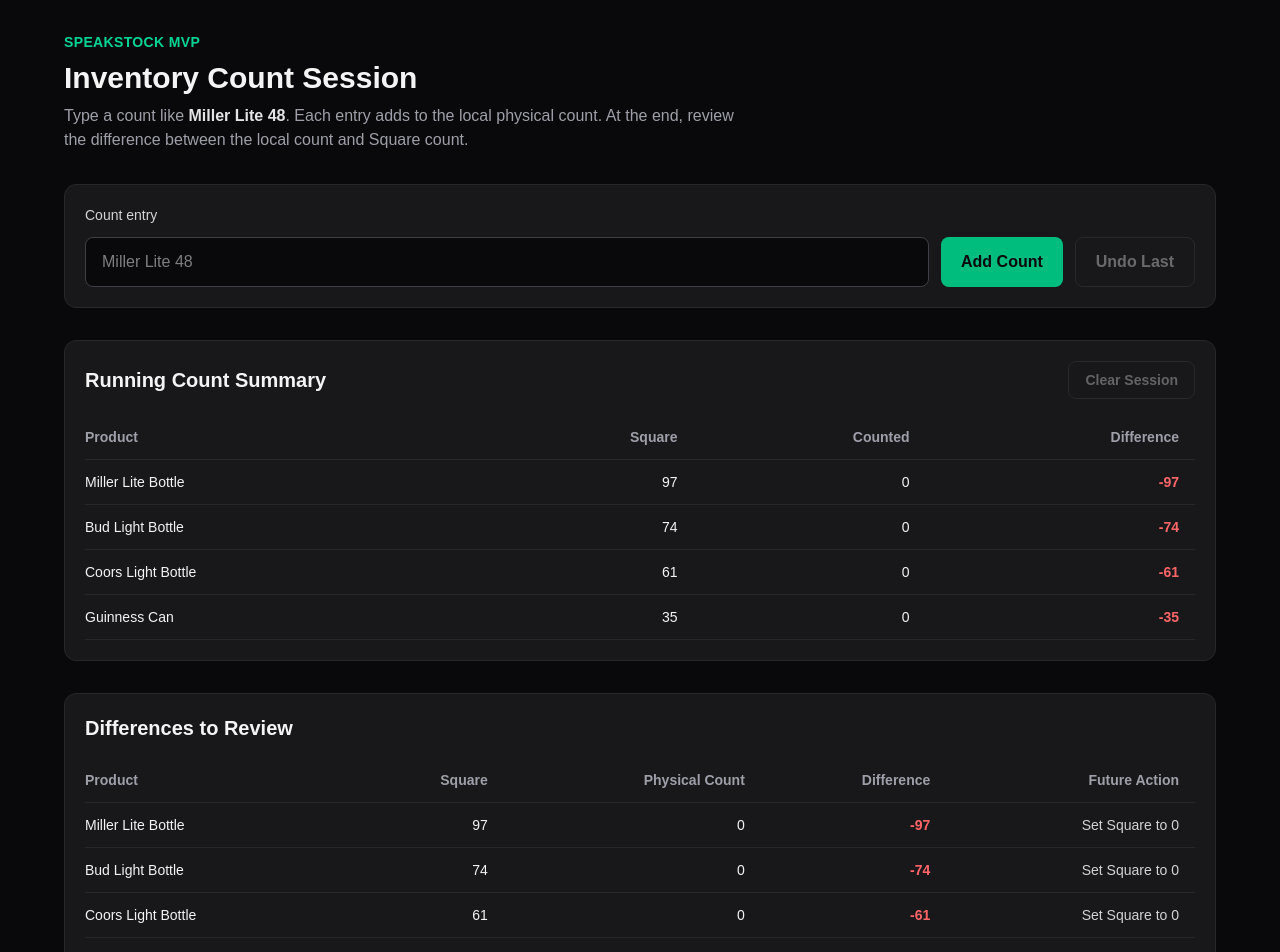
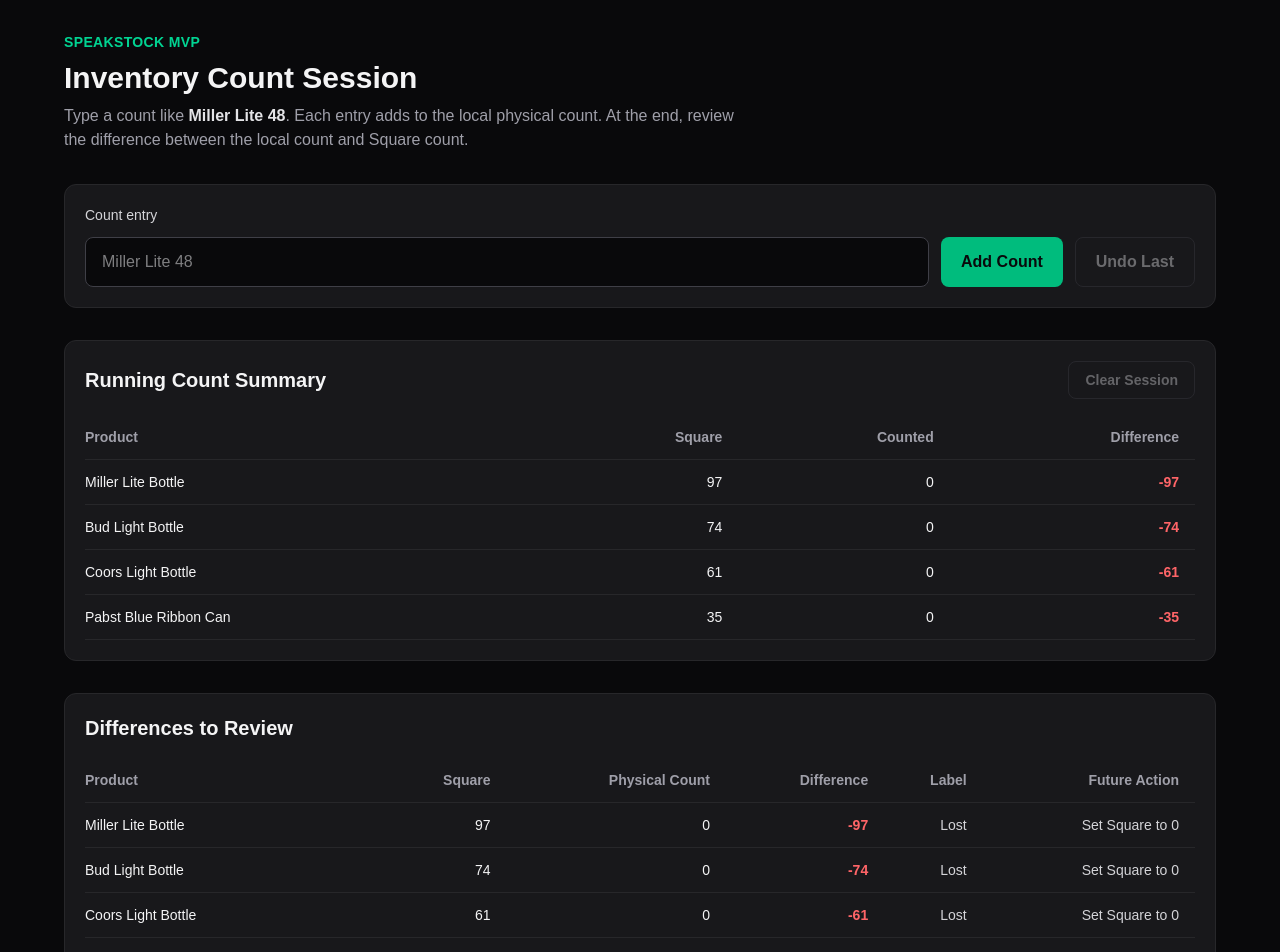
Before and after one commit to rjmcnamara22/SpeakStock, a Next.js app: page /inventory in a window 1280 px wide. Shown: the top 952 px of the page. Built offline with nearby package versions, Linux system fonts and the light colour scheme.

Commit message:
Add discrepancy labels to inventory review

```diff
--- a/app/inventory/page.tsx
+++ b/app/inventory/page.tsx
@@ -30,7 +30,7 @@
       const parsedCommand = parseCountCommand(command);
       const matchedProduct = matchProduct(
         parsedCommand.productText,
-        mockProducts
+        mockProducts,
       );
 
       const newEntry: CountEntry = {
@@ -63,6 +63,24 @@
     setError(null);
   }
 
+  function handleDeleteEntry(entryId: string) {
+    setEntries((currentEntries) =>
+      currentEntries.filter((entry) => entry.id !== entryId),
+    );
+  }
+
+  function handleResetProduct(productId: string) {
+    setEntries((currentEntries) =>
+      currentEntries.filter((entry) => entry.productId !== productId),
+    );
+  }
+
+  function getDifferenceLabel(difference: number): string {
+    if (difference < 0) return "Lost";
+    if (difference > 0) return "Received";
+    return "No correction";
+  }
+
   return (
     <main className="min-h-screen bg-zinc-950 px-6 py-8 text-zinc-100">
       <div className="mx-auto max-w-6xl space-y-8">
@@ -70,16 +88,12 @@
           <p className="text-sm font-semibold uppercase tracking-wide text-emerald-400">
             SpeakStock MVP
           </p>
-          <h1 className="mt-2 text-3xl font-bold">
-            Inventory Count Session
-          </h1>
+          <h1 className="mt-2 text-3xl font-bold">Inventory Count Session</h1>
           <p className="mt-2 max-w-2xl text-zinc-400">
             Type a count like{" "}
-            <span className="font-semibold text-zinc-200">
-              Miller Lite 48
-            </span>
-            . Each entry adds to the local physical count. At the end, review
-            the difference between the local count and Square count.
+            <span className="font-semibold text-zinc-200">Miller Lite 48</span>.
+            Each entry adds to the local physical count. At the end, review the
+            difference between the local count and Square count.
           </p>
         </section>
 
@@ -165,7 +179,9 @@
                             : "text-red-400"
                       }`}
                     >
-                      {row.difference > 0 ? `+${row.difference}` : row.difference}
+                      {row.difference > 0
+                        ? `+${row.difference}`
+                        : row.difference}
                     </td>
                   </tr>
                 ))}
@@ -191,16 +207,22 @@
                     <th className="py-3 pr-4 text-right">Square</th>
                     <th className="py-3 pr-4 text-right">Physical Count</th>
                     <th className="py-3 pr-4 text-right">Difference</th>
+                    <th className="py-3 pr-4 text-right">Label</th>
                     <th className="py-3 pr-4 text-right">Future Action</th>
                   </tr>
                 </thead>
                 <tbody>
                   {discrepancyRows.map((row) => (
-                    <tr key={row.productId} className="border-b border-zinc-800">
+                    <tr
+                      key={row.productId}
+                      className="border-b border-zinc-800"
+                    >
                       <td className="py-3 pr-4 font-medium">
                         {row.productName}
                       </td>
-                      <td className="py-3 pr-4 text-right">{row.squareCount}</td>
+                      <td className="py-3 pr-4 text-right">
+                        {row.squareCount}
+                      </td>
                       <td className="py-3 pr-4 text-right">{row.localCount}</td>
                       <td
                         className={`py-3 pr-4 text-right font-semibold ${
@@ -213,6 +235,11 @@
                           ? `+${row.difference}`
                           : row.difference}
                       </td>
+
+                      <td className="py-3 pr-4 text-right text-zinc-300">
+                        {getDifferenceLabel(row.difference)}
+                      </td>
+
                       <td className="py-3 pr-4 text-right text-zinc-300">
                         Set Square to {row.localCount}
                       </td>
--- a/lib/inventory/mockProducts.ts
+++ b/lib/inventory/mockProducts.ts
@@ -21,8 +21,8 @@
   },
   {
     id: "4",
-    name: "Guinness Can",
-    aliases: ["guinness", "guinness can"],
+    name: "Pabst Blue Ribbon Can",
+    aliases: ["pabst", "pabst blue ribbon", "pabst blue ribbon can"],
     squareCount: 35,
   },
 ];
--- a/package.json
+++ b/package.json
@@ -20,6 +20,7 @@
     "@types/react-dom": "^19",
     "eslint": "^9",
     "eslint-config-next": "16.2.7",
+    "eslint-config-prettier": "^10.1.8",
     "tailwindcss": "^4",
     "typescript": "^5"
   }
```
Also changed, not shown: 2 other files (tests, documents, lock files or other folders).
